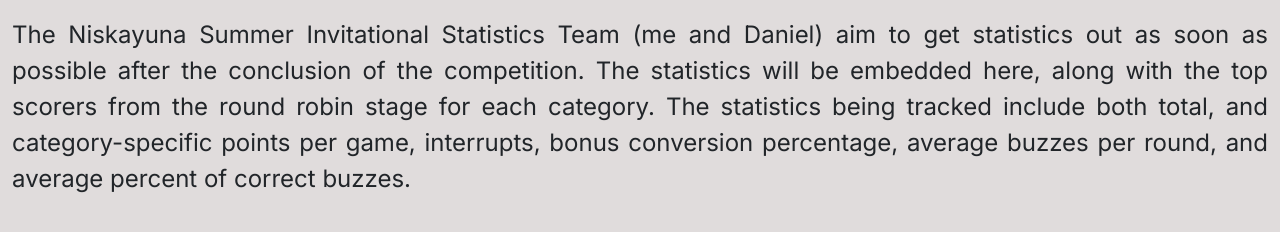
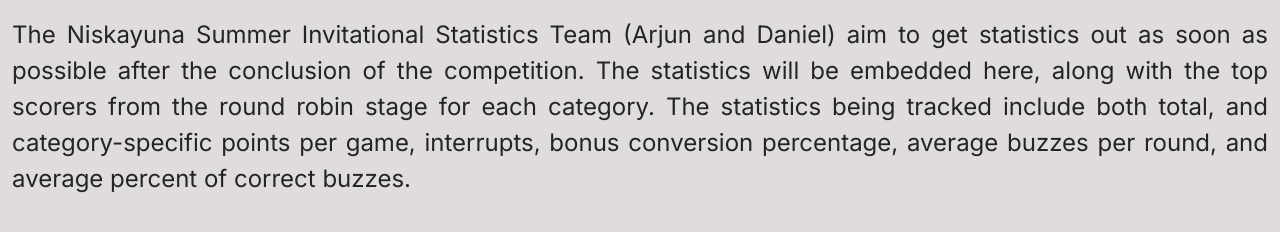
Before and after one commit to Mister-Coolman/nsiwebsite, a plain HTML site: page statistics.html in a window 1280 px wide. Shown: the part 150-382 px from the top of the page. Drawn offline with nearby package versions, Linux system fonts and the light colour scheme.

Commit message:
Update statistics.html

```diff
--- a/statistics.html
+++ b/statistics.html
@@ -32,7 +32,7 @@
         <section id="landing">
             <div class="container">
                 <div class="main-content">
-                    <p class="constant-text top-margined justify-text">The Niskayuna Summer Invitational Statistics Team (me and Daniel) aim to get statistics out as soon as possible after the conclusion of the competition. The statistics will be embedded here, along with the top scorers from the round robin stage for each category. The statistics being tracked include both total, and category-specific points per game, interrupts, bonus conversion percentage, average buzzes per round, and average percent of correct buzzes.</p>
+                    <p class="constant-text top-margined justify-text">The Niskayuna Summer Invitational Statistics Team (Arjun and Daniel) aim to get statistics out as soon as possible after the conclusion of the competition. The statistics will be embedded here, along with the top scorers from the round robin stage for each category. The statistics being tracked include both total, and category-specific points per game, interrupts, bonus conversion percentage, average buzzes per round, and average percent of correct buzzes.</p>
                 </div>
             </div>
         </section>
```
